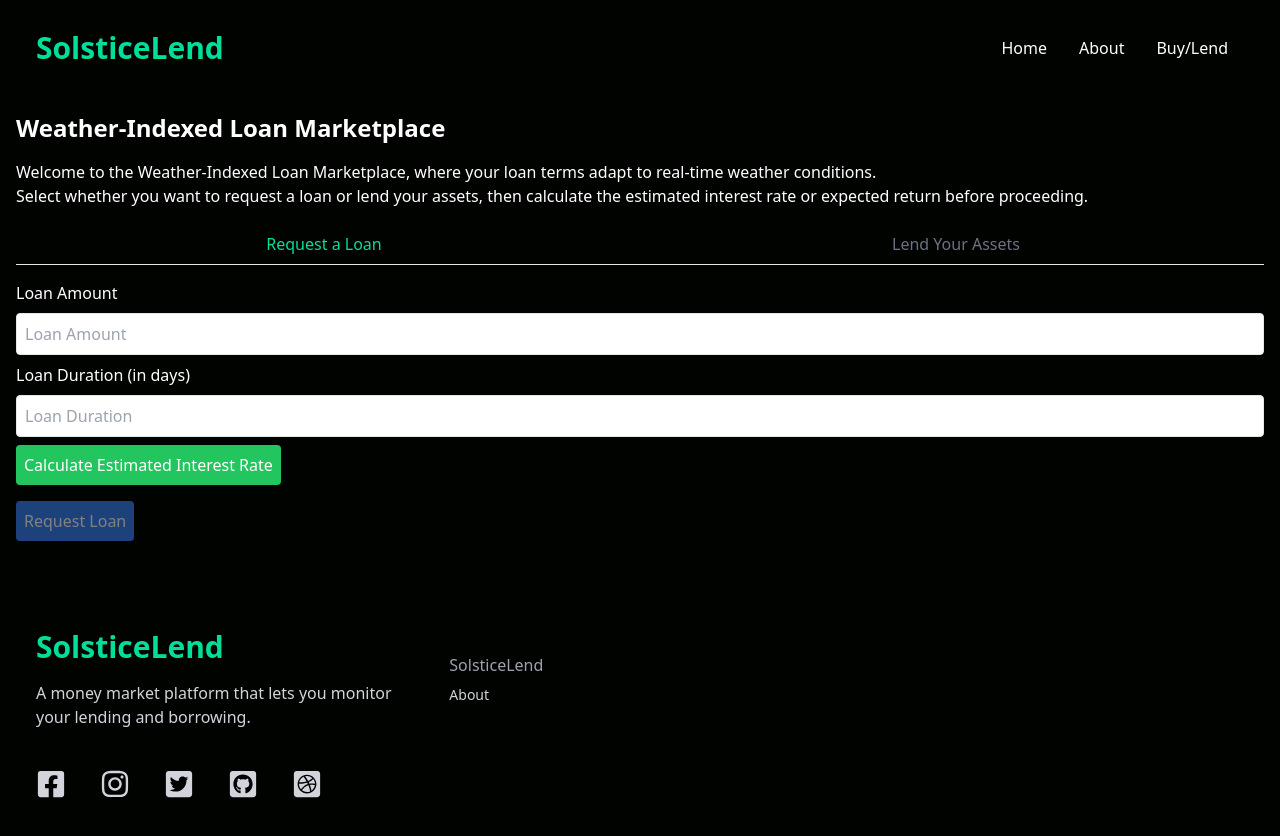
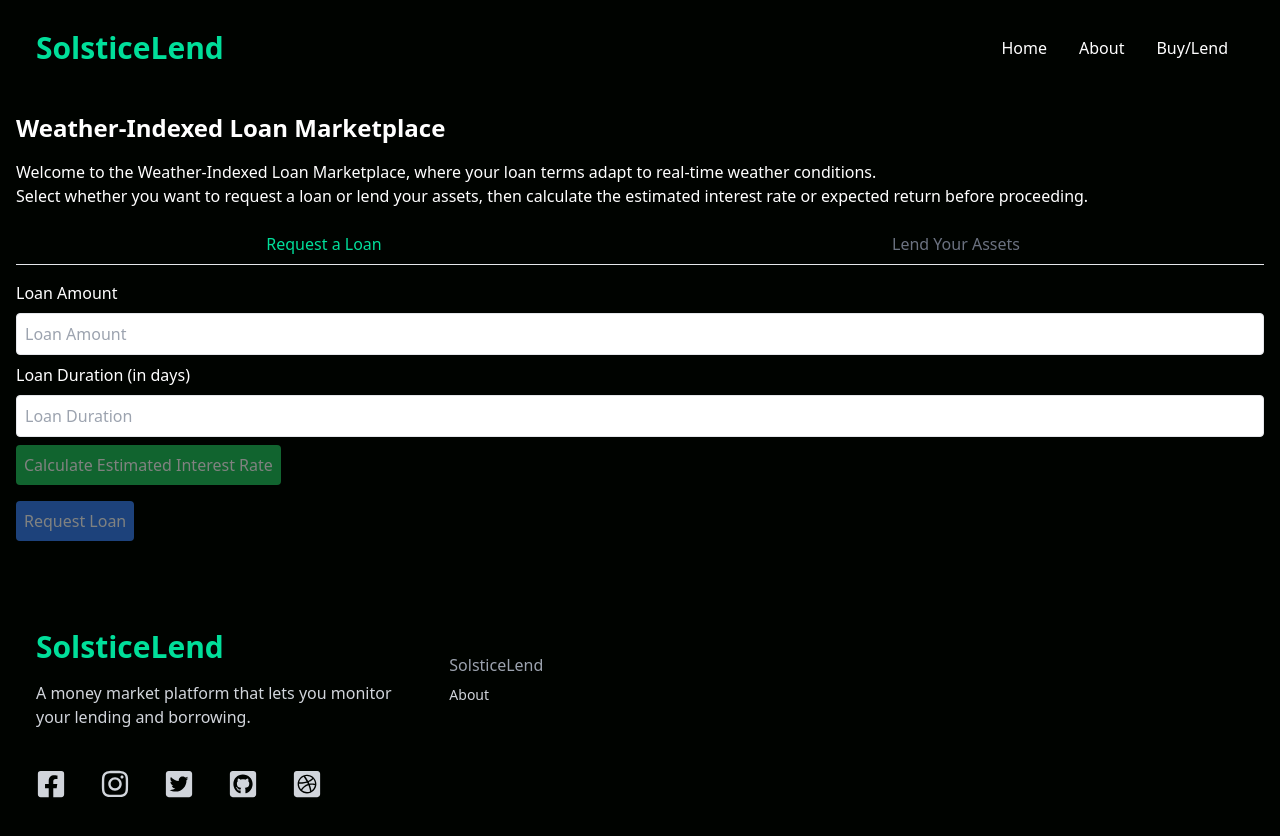
Before and after one commit to Constellation-DEFI-chainlink/defi-frontend, a React (Create React App) app: page /buy-lend in a window 1280 px wide. Shown: the top 836 px of the page. Built offline with nearby package versions, Linux system fonts and the light colour scheme.

Commit message:
Add validation for frontend

```diff
--- a/src/components/BuyLendPage.jsx
+++ b/src/components/BuyLendPage.jsx
@@ -78,16 +78,19 @@ const BuyLendPage = () => {
               <label htmlFor="loan-amount" className="block my-2">Loan Amount</label>
               <input id="loan-amount" name="loanAmount" type="number"
                      placeholder="Loan Amount" className="border p-2 rounded w-full text-black"
+                     min={0}
                      value={loanAmount} onChange={(e) => setLoanAmount(e.target.value)}
               />
               <label htmlFor="loan-duration" className="block my-2">Loan Duration (in days)</label>
               <input id="loan-duration" name="loanDuration" type="number"
                      placeholder="Loan Duration" className="border p-2 rounded w-full text-black"
+                     min={0}
                      value={loanDuration} onChange={(e) => setLoanDuration(e.target.value)}
               />
               <button id="calculate-interest-rate"
-                      className="bg-green-500 text-white rounded p-2 hover:bg-green-700 my-2"
+                      className={`bg-green-500 text-white rounded p-2 hover:bg-green-700 my-2 ${!(loanAmount >0 && loanDuration > 0) && 'opacity-50 cursor-not-allowed'}`}
                       onClick={calculateInterestRate}
+                      disabled={!(loanAmount >0 && loanDuration > 0)}
               >
                 Calculate Estimated Interest Rate
               </button>
@@ -107,11 +110,14 @@ const BuyLendPage = () => {
               <label htmlFor="lend-amount" className="block my-2">Amount to Lend</label>
               <input id="lend-amount" name="lendAmount" type="number"
                      placeholder="Amount to Lend" className="border p-2 rounded w-full text-black"
+                     min={0}
                      value={lendAmount} onChange={(e) => setLendAmount(e.target.value)}
               />
               <button id="calculate-return"
-                      className="bg-green-500 text-white rounded p-2 hover:bg-green-700 my-2"
+                      className={`bg-green-500 text-white rounded p-2 hover:bg-green-700 my-2 ${!(lendAmount > 0) && 'opacity-50 cursor-not-allowed'}`}
                       onClick={calculateReturn}
+                      disabled={!(lendAmount > 0)}
+
               >
                 Calculate Expected Return
               </button>
```
